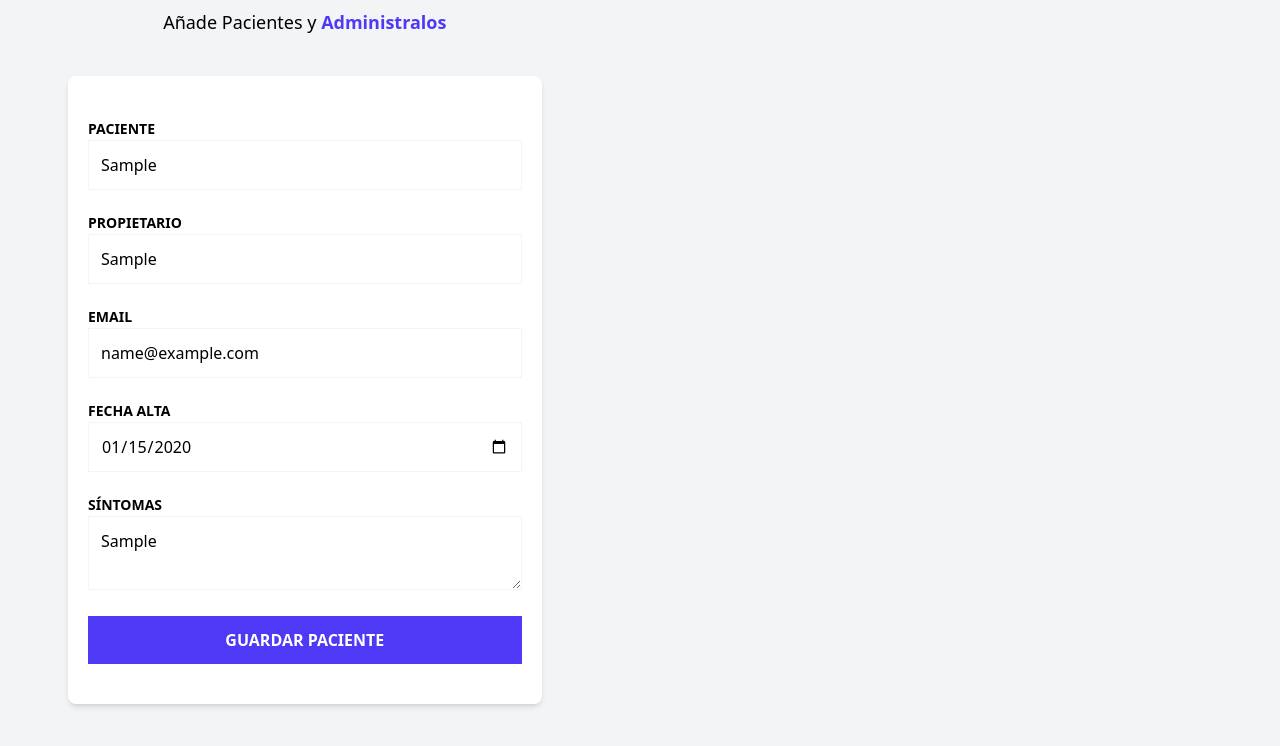
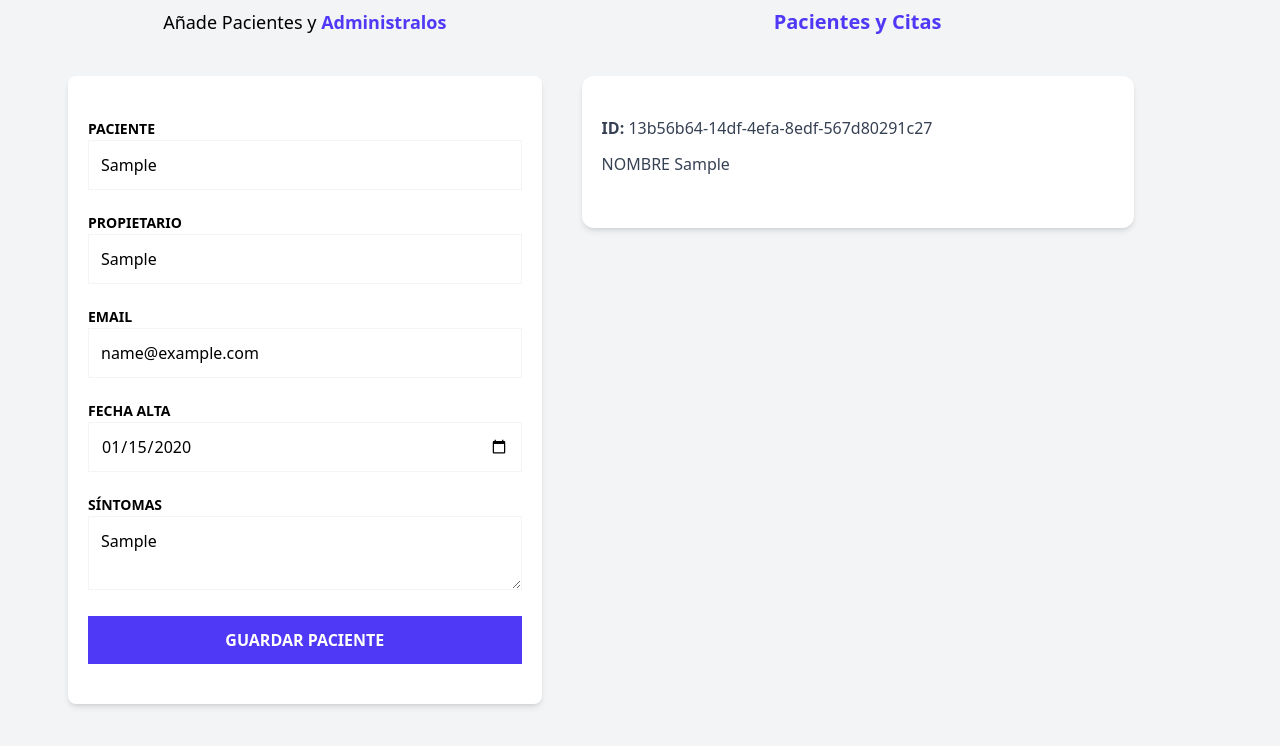
Before and after one commit to StyvenSoft/React-TypeScript-Complete-Guide, a React (Vite) app in the folder patients-app/: page / in a window 1280 px wide. Both pictures are taken after typing "Sample", "Sample", "name@example.com", "2020-01-15", "Sample" into the empty fields and a click on the input "Guardar Paciente". Shown: the part 272-1018 px from the top of the page. Built offline with nearby package versions, Linux system fonts and the light colour scheme.

Commit message:
Patient details component was created

```diff
--- /dev/null
+++ b/patients-app/src/components/PatientsDetails.tsx
@@ -0,0 +1,18 @@
+import { Patient } from "../types"
+
+type PatientDetailsProps = {
+    patient: Patient
+}
+
+export default function PatientsDetails({ patient }: PatientDetailsProps) {
+    return (
+        <div className="mx-5 my-10 px-5 py-10 bg-white shadow-md rounded-xl">
+            <p className="font-bold mb-3 text-gray-700 uppercase">Id: {''}
+                <span className="font-normal normal-case">{patient.id}</span>
+            </p>
+            <p className="fond-bold mb-3 text-gray-700 uppercase">Nombre {''}
+                <span className="font-normal normal-case">{patient.name}</span>
+            </p>
+        </div>
+    )
+}
--- a/patients-app/src/components/PatientsList.tsx
+++ b/patients-app/src/components/PatientsList.tsx
@@ -1,4 +1,5 @@
 import { usePatientStore } from "../store"
+import PatientsDetails from "./PatientsDetails"
 
 export default function PatientsList() {
 
@@ -7,10 +8,25 @@ export default function PatientsList() {
   return (
     <div className="md:w-1/2 lg:3/5 md:h-screen overflow-y-scroll">
       {patients.length ? (
-        <p>Si hay pacientes</p>
+        <>
+          <h2 className="font-black text-3xl text-center">Listado de Pacientes</h2>
+          <p className="text-xl mt-5 mb-10 text-center">
+            <span className="text-indigo-600 font-bold">Pacientes y Citas</span>
+          </p>
+          {patients.map(patient => (
+            <PatientsDetails
+              key={patient.id}
+              patient={patient}
+            />
+          ))}
+        </>
       ) : (
         <>
           <h2 className="font-black text-3xl text-center">No hay pacientes</h2>
+          <p className="text-xl mt-5 mb-10 text-center">
+            Comienza agregando pacientes {''}
+            <span className="text-indigo-600"> y Aparecerán en su lugar</span>
+          </p>
         </>
       )}
     </div>
```
